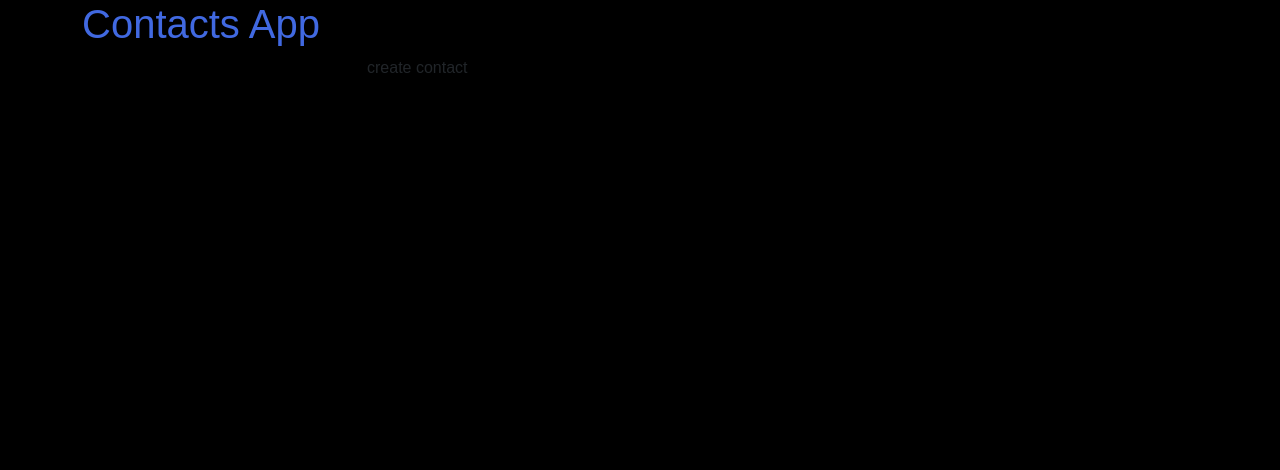
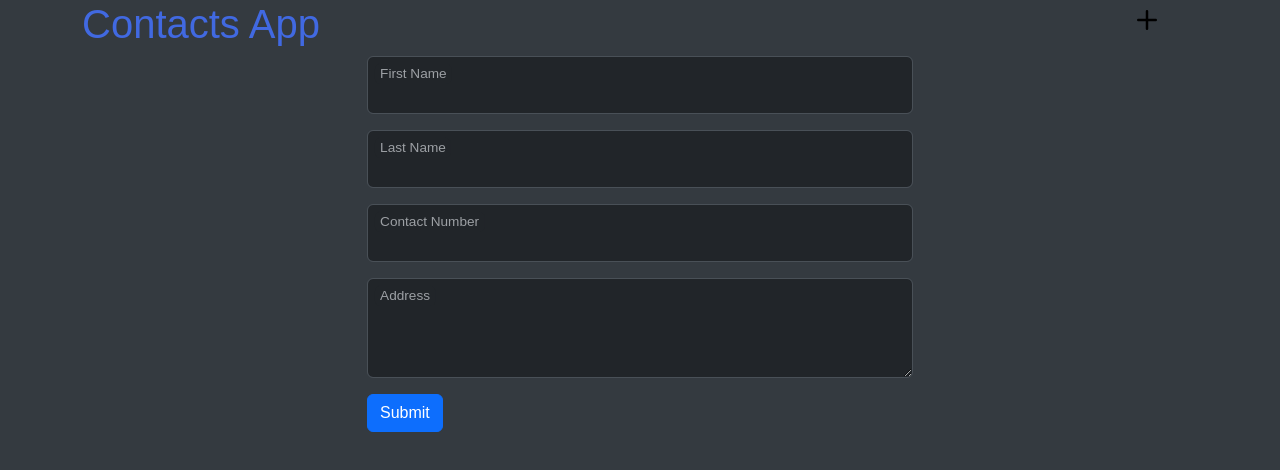
Before and after one commit to Hussain-Naik/Contacts-App, a React (Create React App) app in the folder frontend/: page /create in a window 1280 px wide. Shown: the top 470 px of the page. Built offline with nearby package versions, Linux system fonts and the light colour scheme.

Commit message:
Add route pages and header component with

```diff
--- a/frontend/src/App.js
+++ b/frontend/src/App.js
@@ -1,44 +1,38 @@
 import styles from "./App.module.css";
 import { Route, Routes } from 'react-router-dom/';
-// import Header from './components/Header';
 // import Footer from './components/Footer';
 import Container from 'react-bootstrap/Container';
 import Row from 'react-bootstrap/Row';
 import Col from 'react-bootstrap/Col';
-import { Plus } from 'react-bootstrap-icons';
 import Contacts from "./pages/Contacts";
+import CreateContact from "./pages/CreateContact";
+import Header from "./components/Header";
+import EditContact from "./pages/EditContact";
+import ContactDetail from "./pages/ContactDetail";
+import DeleteContact from "./pages/DeleteContact";
+import NotFound from "./pages/NotFound";
 
 function App() {
   return (
     <>
     <div className={styles.App}>
       <Container data-bs-theme='dark'>
-        <header className={styles.Header}>
-          <Row>
-            <Col xs={10} md={11}>
-              <h1>Contacts App</h1>
-            </Col>
-            <Col xs={2} md={1}>
-            <Plus size={40}/>
-            </Col>
-          </Row>
-
-        </header>
+        <Header />
         <main>
           <Row className="justify-content-md-center">
             <Col sm={12} md={6}>
               <Routes>
                   <Route exact path="/" element={<Contacts />} />
-                  <Route exact path="/create/" element={<p>create contact</p>} />
-                  <Route exact path="/edit/:id" element={<p>edit contact</p>} />
-                  <Route exact path="/delete/:id" element={<p>delete contact</p>} />
-                  <Route path="*" element={<p>not found</p>} />
+                  <Route exact path="/create/" element={<CreateContact />} />
+                  <Route exact path="/contact/:id" element={<ContactDetail />} />
+                  <Route exact path="/edit/:id" element={<EditContact />} />
+                  <Route exact path="/delete/:id" element={<DeleteContact />} />
+                  <Route path="*" element={<NotFound />} />
               </Routes>
             </Col>
           </Row>
         </main>
       </Container>
-      {/* <Header /> */}
       {/* <Footer /> */}
     </div>
     </>
--- a/frontend/src/App.module.css
+++ b/frontend/src/App.module.css
@@ -1,6 +1,6 @@
 .App {
   font-family: "DM Sans", sans-serif;
-  background-color: #000000;
+  background-color: #343a40;
   min-height: 100vh;
 }
 
@@ -8,11 +8,3 @@
   color: royalblue;
   font-size: large;
 }
-
-.ContactChar {
-  color: grey;
-}
-
-.Contacts {
-  color: white;
-}
--- /dev/null
+++ b/frontend/src/components/Header.js
@@ -0,0 +1,24 @@
+import styles from "../App.module.css";
+import React from 'react'
+import { useNavigate } from 'react-router-dom'
+import Row from 'react-bootstrap/Row';
+import Col from 'react-bootstrap/Col';
+import { Plus } from 'react-bootstrap-icons';
+
+const Header = () => {
+    const navigate = useNavigate()
+  return (
+    <header className={styles.Header}>
+        <Row>
+            <Col xs={10} md={11}>
+                <h1 onClick={()=> navigate('/')}>Contacts App</h1>
+            </Col>
+            <Col xs={2} md={1}>
+                <Plus size={40} onClick={()=> navigate('/create/')}/>
+            </Col>
+        </Row>
+    </header>
+  )
+}
+
+export default Header
--- /dev/null
+++ b/frontend/src/pages/ContactDetail.js
@@ -0,0 +1,11 @@
+import React from 'react'
+
+const ContactDetail = () => {
+  return (
+    <div>
+
+    </div>
+  )
+}
+
+export default ContactDetail
--- a/frontend/src/pages/Contacts.js
+++ b/frontend/src/pages/Contacts.js
@@ -1,6 +1,5 @@
 import React, { useEffect, useState } from 'react'
 import { axiosReq } from '../api/axiosDefaults';
-import styles from "../App.module.css"
 import ListGroup from 'react-bootstrap/ListGroup';
 
 const Contacts = () => {
@@ -33,14 +32,11 @@ const Contacts = () => {
                         return (
                             <>
                             <ListGroup.Item variant="secondary">{emp.last_name.charAt(0)}</ListGroup.Item>
-                            {/* <div className={styles.ContactsChar} key={'C' + emp.last_name.charAt(0)}> {emp.last_name.charAt(0)}</div> */}
-                            {/* <div className={styles.Contacts} key={emp.id}>{emp.id} {emp.first_name}</div> */}
                             <ListGroup.Item variant="dark">{emp.first_name}</ListGroup.Item>
                             </>
                         )
                     } else {
                         return (
-                        // <div className={styles.Contacts} key={emp.id}>{emp.id} {emp.first_name}</div>
                         <ListGroup.Item variant="dark">{emp.first_name}</ListGroup.Item>
                         )
                     }
--- a/frontend/src/pages/CreateContact.js
+++ b/frontend/src/pages/CreateContact.js
@@ -0,0 +1,127 @@
+import React, { useState } from "react";
+import FloatingLabel from "react-bootstrap/FloatingLabel";
+import Form from "react-bootstrap/Form";
+import Button from "react-bootstrap/Button";
+import { axiosReq } from "../api/axiosDefaults";
+import { useNavigate } from "react-router-dom";
+
+const CreateContact = () => {
+  const [validated, setValidated] = useState(false);
+  const [inputData, setInputData] = useState({
+    first_name: "",
+    last_name: "",
+    number: "",
+    address: "",
+  });
+  const [errors, setErrors] = useState({});
+  const { first_name, last_name, number, address } = inputData;
+  const navigate = useNavigate();
+
+  const handleChange = (event) => {
+    setInputData({
+      ...inputData,
+      [event.target.name]: event.target.value,
+    });
+  };
+
+  const handleSubmit = async (event) => {
+    event.preventDefault();
+    const form = event.currentTarget;
+    if (form.checkValidity() === false) {
+      event.preventDefault();
+      event.stopPropagation();
+    }
+
+    setValidated(true);
+
+    try {
+      const { data } = await axiosReq.post("contacts/", inputData);
+      console.log(data);
+      navigate("/");
+    } catch (err) {
+      setErrors(err.response?.data);
+    }
+  };
+
+  return (
+    <>
+      <Form noValidate validated={validated} onSubmit={handleSubmit}>
+        <FloatingLabel
+          controlId="floatingInput"
+          label="First Name"
+          className="mb-3"
+        >
+          <Form.Control
+            type="text"
+            name="first_name"
+            value={first_name}
+            onChange={handleChange}
+            required
+          />
+          {errors.first_name
+          ? <Form.Text id="firstNameErrors" muted>{errors.first_name}</Form.Text>
+          : null
+          }
+
+        </FloatingLabel>
+        <FloatingLabel
+          controlId="floatingInput2"
+          label="Last Name"
+          className="mb-3"
+        >
+          <Form.Control
+            type="text"
+            name="last_name"
+            value={last_name}
+            onChange={handleChange}
+            required
+          />
+          {errors.last_name
+          ? <Form.Text id="lastNameErrors" muted>{errors.last_name}</Form.Text>
+          : null
+          }
+        </FloatingLabel>
+        <FloatingLabel
+          controlId="floatingInput3"
+          label="Contact Number"
+          className="mb-3"
+        >
+          <Form.Control
+            type="text"
+            name="number"
+            value={number}
+            onChange={handleChange}
+            required
+          />
+          {errors.number
+          ? <Form.Text id="contactNumberErrors" muted>{errors.number}</Form.Text>
+          : null
+          }
+        </FloatingLabel>
+        <FloatingLabel
+          controlId="floatingTextarea"
+          label="Address"
+          className="mb-3"
+        >
+          <Form.Control
+            as="textarea"
+            name="address"
+            value={address}
+            onChange={handleChange}
+            style={{ height: '100px' }}
+            required
+          />
+          {errors.address
+          ? <Form.Text id="addressErrors" muted>{errors.address}</Form.Text>
+          : null
+          }
+        </FloatingLabel>
+        <Button variant="primary" type="submit">
+          Submit
+        </Button>
+      </Form>
+    </>
+  );
+};
+
+export default CreateContact;
--- a/frontend/src/pages/EditContact.js
+++ b/frontend/src/pages/EditContact.js
@@ -0,0 +1,147 @@
+import React, { useEffect, useState } from 'react'
+import { useNavigate, useParams } from 'react-router-dom';
+import { axiosReq } from '../api/axiosDefaults';
+import FloatingLabel from "react-bootstrap/FloatingLabel";
+import Form from "react-bootstrap/Form";
+import Button from "react-bootstrap/Button";
+
+const EditContact = () => {
+  const [loaded, setLoaded] = useState(false)
+  const [validated, setValidated] = useState(false);
+  const [errors, setErrors] = useState({});
+  const navigate = useNavigate();
+  const { id } = useParams();
+  const [inputData, setInputData] = useState({
+      first_name: "",
+      last_name: "",
+      number: "",
+      address: "",
+    });
+  const { first_name, last_name, number, address } = inputData;
+  const handleChange = (event) => {
+    setInputData({
+      ...inputData,
+      [event.target.name]: event.target.value,
+    });
+  };
+
+  const handleSubmit = async (event) => {
+      event.preventDefault();
+      const form = event.currentTarget;
+      if (form.checkValidity() === false) {
+        event.preventDefault();
+        event.stopPropagation();
+      }
+
+      setValidated(true);
+
+      try {
+        const { data } = await axiosReq.put(`contacts/${id}/`, inputData);
+        console.log(data);
+        navigate("/");
+      } catch (err) {
+        setErrors(err.response?.data);
+      }
+  };
+
+  const handleMount = async () => {
+          try {
+          const { data } = await axiosReq.get(`contacts/${id}/`);
+          setInputData(data)
+          setLoaded(true)
+          } catch (err) {
+          console.log(err)
+          }
+      };
+
+  useEffect(() => {
+          handleMount();
+      }, []);
+
+
+  return (
+    loaded
+    ?
+    <div>
+      <Form noValidate validated={validated} onSubmit={handleSubmit}>
+        <FloatingLabel
+          controlId="floatingInput"
+          label="First Name"
+          className="mb-3"
+        >
+          <Form.Control
+            type="text"
+            name="first_name"
+            value={first_name}
+            onChange={handleChange}
+            required
+          />
+          {errors.first_name
+          ? <Form.Text id="firstNameErrors" muted>{errors.first_name}</Form.Text>
+          : null
+          }
+
+        </FloatingLabel>
+        <FloatingLabel
+          controlId="floatingInput2"
+          label="Last Name"
+          className="mb-3"
+        >
+          <Form.Control
+            type="text"
+            name="last_name"
+            value={last_name}
+            onChange={handleChange}
+            required
+          />
+          {errors.last_name
+          ? <Form.Text id="lastNameErrors" muted>{errors.last_name}</Form.Text>
+          : null
+          }
+        </FloatingLabel>
+        <FloatingLabel
+          controlId="floatingInput3"
+          label="Contact Number"
+          className="mb-3"
+        >
+          <Form.Control
+            type="text"
+            name="number"
+            value={number}
+            onChange={handleChange}
+            required
+          />
+          {errors.number
+          ? <Form.Text id="contactNumberErrors" muted>{errors.number}</Form.Text>
+          : null
+          }
+        </FloatingLabel>
+        <FloatingLabel
+          controlId="floatingTextarea"
+          label="Address"
+          className="mb-3"
+        >
+          <Form.Control
+            as="textarea"
+            name="address"
+            value={address}
+            onChange={handleChange}
+            style={{ height: '100px' }}
+            required
+          />
+          {errors.address
+          ? <Form.Text id="addressErrors" muted>{errors.address}</Form.Text>
+          : null
+          }
+        </FloatingLabel>
+        <Button variant="primary" type="submit">
+          Submit
+        </Button>
+      </Form>
+    </div>
+    :
+    null
+  )
+}
+
+export default EditContact
--- /dev/null
+++ b/frontend/src/pages/NotFound.js
@@ -0,0 +1,11 @@
+import React from 'react'
+
+const NotFound = () => {
+  return (
+    <div>
+      <p>Not found</p>
+    </div>
+  )
+}
+
+export default NotFound
```
Also changed, not shown: frontend/src/pages/DeleteContact.js (+13 -0 lines).
